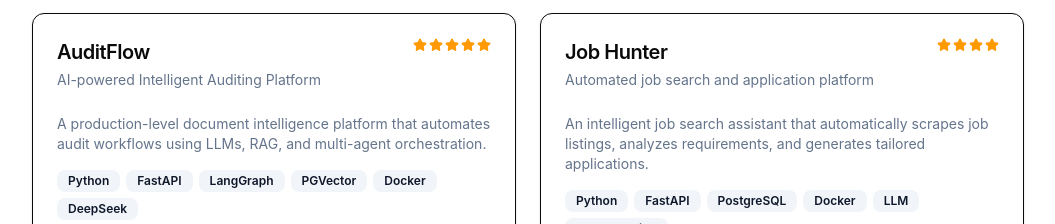
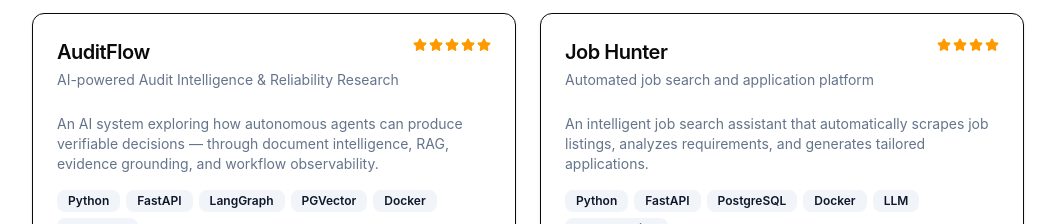
Before and after one commit to DieRoger/personal-site, a Next.js app: page /projects in a window 1280 px wide. Shown: the part 224-448 px from the top of the page, without its empty margins (112-1167 px from the left). Built offline with nearby package versions, Linux system fonts and the light colour scheme; no server answers.

Commit message:
Update src/data/projects.ts

```diff
--- a/src/data/projects.ts
+++ b/src/data/projects.ts
@@ -22,14 +22,14 @@ export const projects: Project[] = [
   {
     slug: 'auditflow',
     title: 'AuditFlow',
-    tagline: 'AI-powered Intelligent Auditing Platform',
-    description: 'A production-level document intelligence platform that automates audit workflows using LLMs, RAG, and multi-agent orchestration.',
+    tagline: 'AI-powered Audit Intelligence & Reliability Research',
+    description: 'An AI system exploring how autonomous agents can produce verifiable decisions — through document intelligence, RAG, evidence grounding, and workflow observability.',
     status: 'active',
     featured: true,
     rating: 5,
     techStack: ['Python', 'FastAPI', 'LangGraph', 'PGVector', 'Docker', 'DeepSeek', 'PostgreSQL', 'Redis', 'Next.js', 'MinIO'],
     github: 'https://github.com/DieRoger/auditflow',
-    overview: 'AuditFlow is an end-to-end intelligent auditing platform that processes, analyzes, and extracts insights from large volumes of documents. It combines OCR, intelligent chunking, vector search, and LLM-powered agents to automate the entire audit workflow.',
+    overview: 'AuditFlow is an AI audit intelligence platform exploring reliable agent workflows. It combines document processing, RAG-based retrieval, evidence grounding, and multi-agent orchestration — and the Code Archaeology series documents how its design, implementation, and runtime diverge.',
     timeline: [
       { version: 'v0.1', label: 'Document Parser', date: '2025-Q1' },
       { version: 'v0.2', label: 'Embedding Pipeline', date: '2025-Q2' },
```
